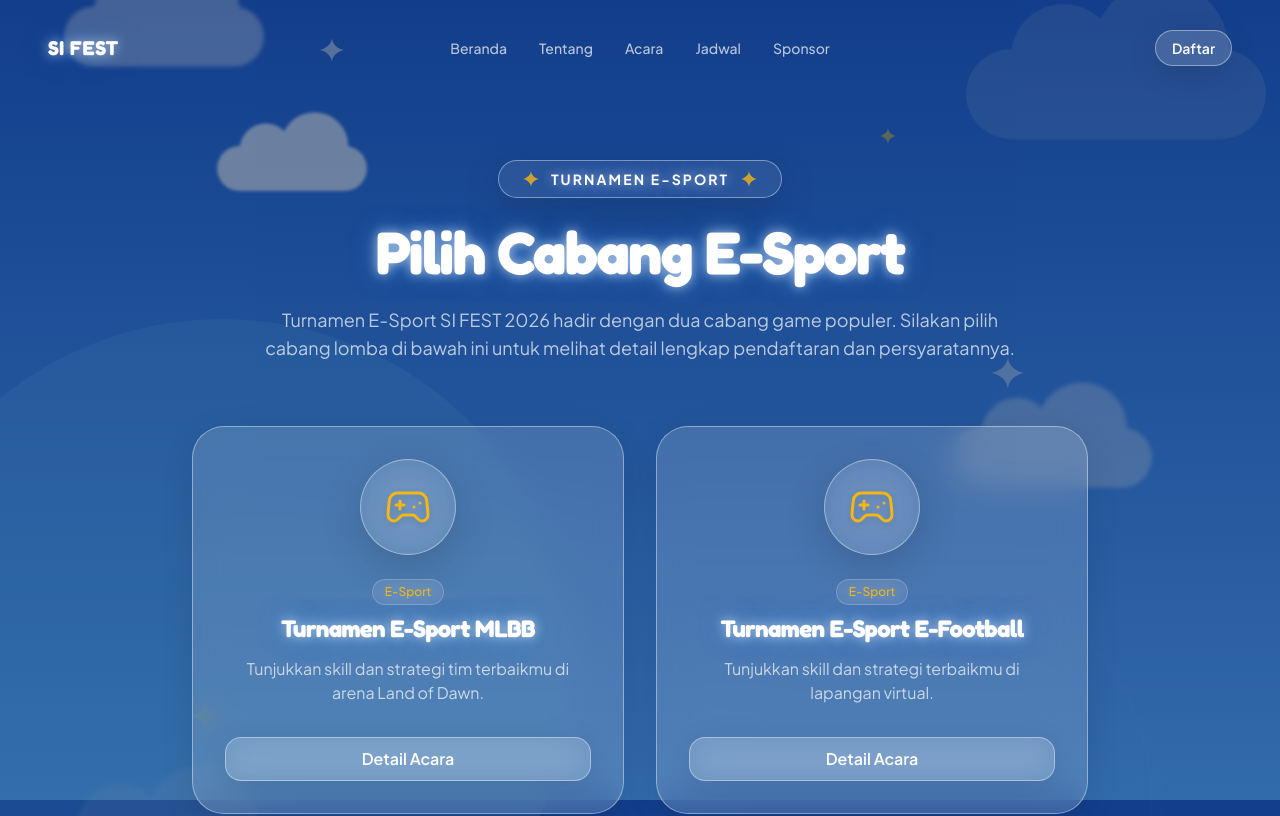
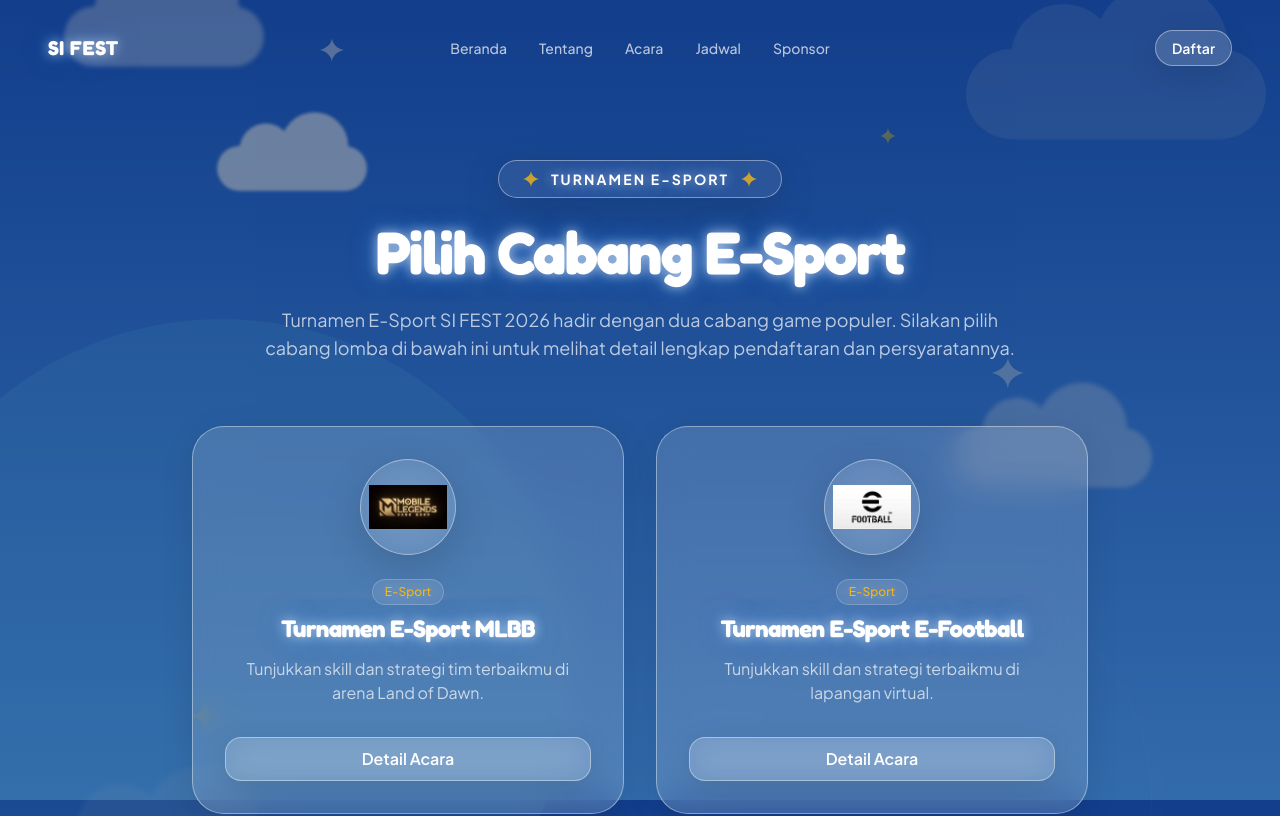
Before and after one commit to Tadaimaaaa/sifest-official, a Next.js app: page /events/turnamen-esport in a window 1280 px wide. Shown: the top 816 px of the page. Built offline with nearby package versions, Linux system fonts and the light colour scheme.

Commit message:
feat(events): add game logos to esport sub-event cards

```diff
--- a/components/events/EventCard.tsx
+++ b/components/events/EventCard.tsx
@@ -3,6 +3,7 @@
 import { Button } from "@/components/ui/Button";
 import { BookOpen, Gamepad2, GraduationCap, Store, Trophy } from "lucide-react";
 import Link from "next/link";
+import Image from "next/image";
 import React from "react";
 
 const IconMap: Record<string, React.ReactNode> = {
@@ -16,8 +17,12 @@
 export function EventCard({ event }: { event: EventData }) {
   return (
     <GlassCard variant="medium" interactive className="flex flex-col items-center text-center group">
-      <div className="mb-6 flex h-24 w-24 items-center justify-center rounded-[var(--radius-pill)] glass-strong group-hover:scale-110 group-hover:shadow-[0_0_30px_rgba(245,183,22,0.3)] transition-all duration-300">
-        {IconMap[event.icon]}
+      <div className="mb-6 flex h-24 w-24 items-center justify-center rounded-[var(--radius-pill)] glass-strong group-hover:scale-110 group-hover:shadow-[0_0_30px_rgba(245,183,22,0.3)] transition-all duration-300 overflow-hidden relative p-3">
+        {event.image ? (
+          <Image src={event.image} alt={event.title} fill className="object-contain p-2" />
+        ) : (
+          IconMap[event.icon]
+        )}
       </div>
       <div className="mb-2 rounded-full border border-white/20 bg-white/5 px-3 py-1 text-xs font-medium text-brand-accent backdrop-blur-md">
         {event.category}
--- a/data/events.ts
+++ b/data/events.ts
@@ -21,6 +21,7 @@
   benefits?: string[];
   contacts?: { name: string; phone: string }[];
   isSubEvent?: boolean;
+  image?: string;
 }
 
 export const OFFICIAL_EVENTS: EventData[] = [
@@ -123,6 +124,7 @@
     shortDescription: "Tunjukkan skill dan strategi tim terbaikmu di arena Land of Dawn.",
     description: "Bersiaplah untuk pertempuran epik! Turnamen Mobile Legends: Bang Bang SI FEST 2026 mencari tim esports terbaik. Buktikan sinergi dan inovasi strategimu di Land of Dawn.",
     icon: "Gamepad2",
+    image: "/images/events/mlbb-logo.png",
     date: "03 - 05 November 2026",
     time: "08.00 - 17.30 WIB",
     location: "Lantai 2 UPI Exhibition Hall",
@@ -171,6 +173,7 @@
     shortDescription: "Tunjukkan skill dan strategi terbaikmu di lapangan virtual.",
     description: "Bersiaplah untuk pertempuran epik! Turnamen E-Football SI FEST 2026 mencari pemain esports terbaik. Buktikan sinergi dan inovasi strategimu di lapangan hijau virtual.",
     icon: "Gamepad2",
+    image: "/images/events/efootball-logo.png",
     date: "03 - 05 November 2026",
     time: "08.00 - 17.30 WIB",
     location: "Lantai 2 UPI Exhibition Hall",
```
Also changed, not shown: public/images/events/efootball-logo.png (added), public/images/events/mlbb-logo.png (added).
